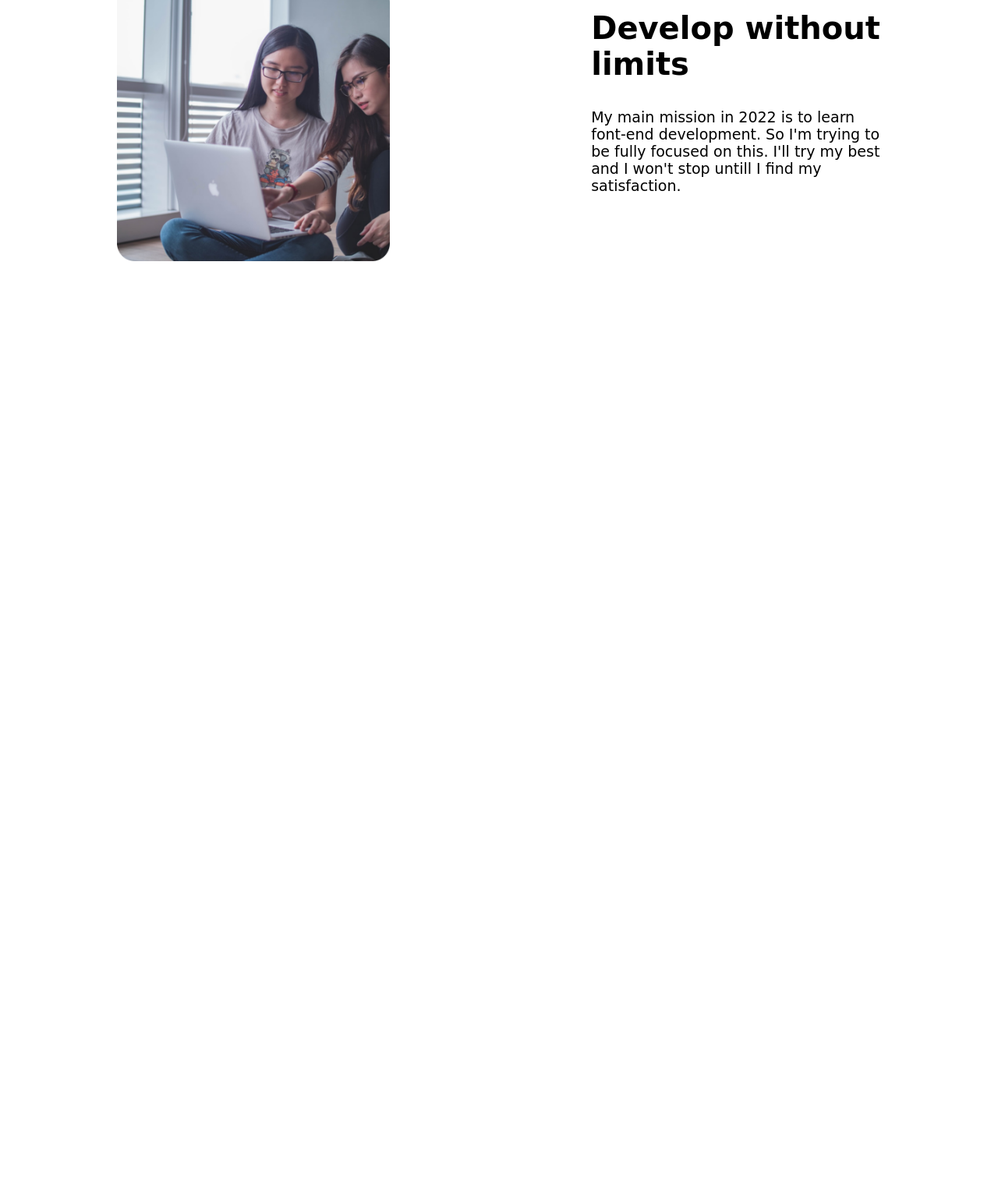
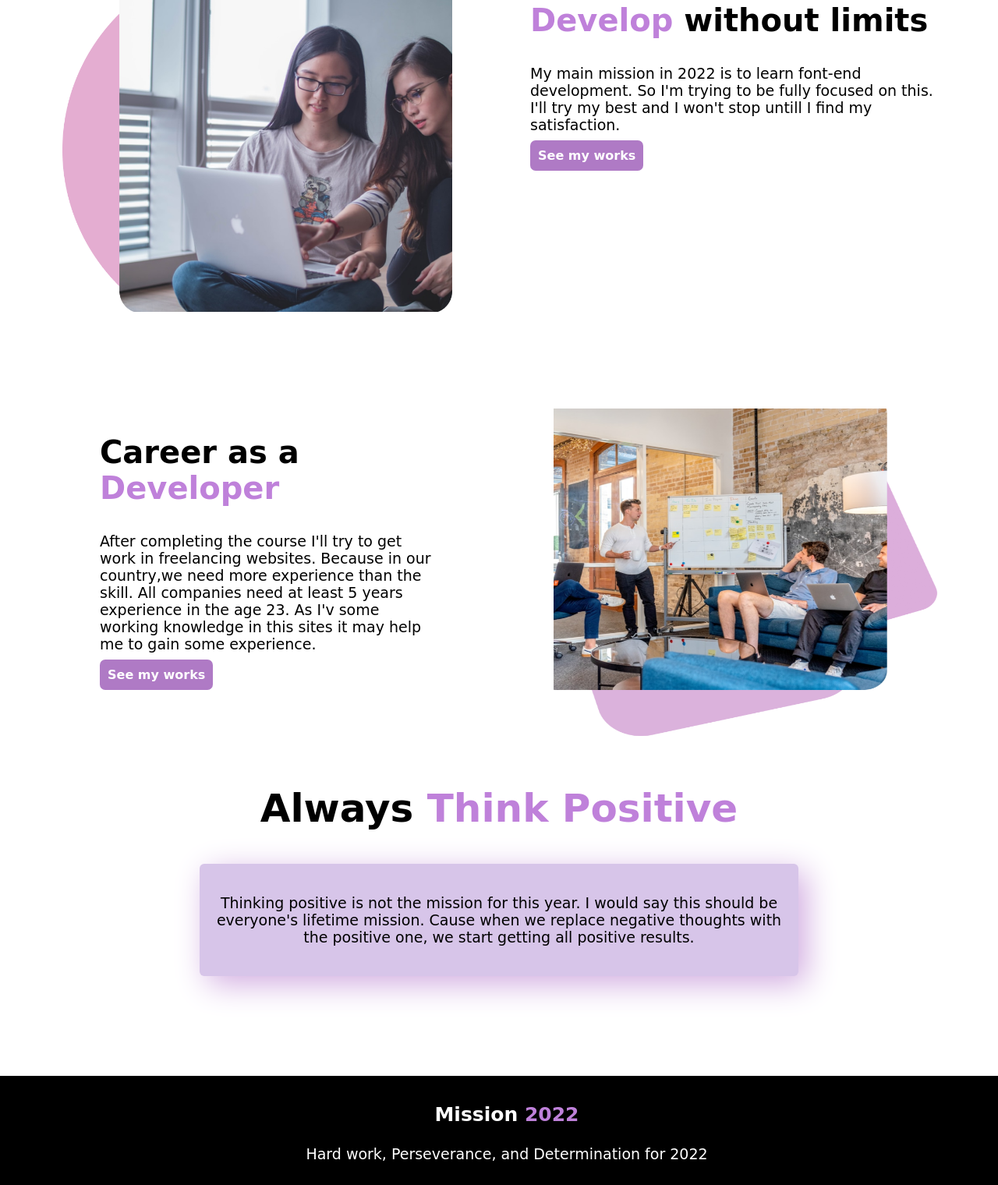
Before and after one commit to AnikaLabiba/my-mission-2022, a plain HTML site: page index.html in a window 1280 px wide. Shown: the part 1185-2705 px from the top of the page at 78% size. Before the commit the page ends 1574 px from the top, so only its background shows below. Drawn offline with Linux system fonts and the light colour scheme; a web font is replaced by a local one.

Commit message:
almost completed

```diff
--- a/index.html
+++ b/index.html
@@ -18,11 +18,11 @@
     <section class="flexible-container">
         <div class="flexible-item">
             <h1 id="first">Stay Focused on<br><span class="diffrent-color">Mission 2022</span></h1>
-            <p>"Mission is important to show that you are not that much powerless that any one can break you. Mission is
+            <p>"Mission is important to show that you are not powerless that any one can break you. Mission is
                 to prove yourself that what you are."</p>
             <a target="_blank"
-                href="https://thriveworks.com/blog/mission-vision-statements-purpose-motivation-satisfied-life/">Explore
-                now</a>
+                href="https://thriveworks.com/blog/mission-vision-statements-purpose-motivation-satisfied-life/"><b>Explore
+                    now</b></a>
         </div>
         <div class="flexible-item">
             <img src="img/shape/hello.png" alt="">
@@ -55,17 +55,49 @@
         </div>
     </section>
     <section class="flexible-container">
-        <div class="flexible-item">
-            <img src="img/coding.png" alt="">
+        <div class="flexible-item2">
+            <img src="img/code.png" alt="">
         </div>
         <div class="flexible-item2">
-            <h1 class="small-heading">Develop without limits</h1>
+            <h1 class="small-heading"><span class="diffrent-color">Develop</span> without limits</h1>
             <p>
                 My main mission in 2022 is to learn font-end development. So I'm trying to be fully focused on this.
                 I'll try my best and I won't stop untill I find my satisfaction.
             </p>
+            <a href=""><b>See my works</b></a>
         </div>
     </section>
+    <section class="flexible-container">
+
+        <div class="flexible-item2 development-para">
+            <h1 class="small-heading">Career as a <span class="diffrent-color">Developer</span></h1>
+            <p>
+                After completing the course I'll try to get work in freelancing websites. Because in our country,we need
+                more experience than the skill. All companies need at least 5 years experience in the age 23. As I'v
+                some working knowledge in this sites it may help me to gain some experience.
+            </p>
+            <a href=""><b>See my works</b></a>
+        </div>
+        <div class="flexible-item2">
+            <img src="img/lavander.png" alt="">
+        </div>
+    </section>
+    <section>
+        <h1 class="misson-h1">
+            Always <span class="diffrent-color">Think Positive</span>
+        </h1>
+        <div id="think-positive">
+            <p>Thinking positive is not the mission for this year. I would say this should be everyone's lifetime
+                mission. Cause when we replace negative thoughts with the positive one, we start getting all
+                positive
+                results.
+            </p>
+        </div>
+    </section>
+    <footer>
+        <h3>Mission <span class="diffrent-color">2022</span></h3>
+        <p>Hard work, Perseverance, and Determination for 2022</p>
+    </footer>
 
 </body>
 
--- a/style.css
+++ b/style.css
@@ -1,6 +1,7 @@
 body{
     font-family: 'Luxurious Roman', cursive;
     margin:0;
+    padding:0;
 }
 #first{
     font-size: 55px;
@@ -9,7 +10,7 @@ body{
     padding-left: 5px;
 }
 .diffrent-color{
-    color:rgb(187, 143, 206);
+    color:rgb(191, 129, 218);
 }
 .flexible-container{
     display: flex;
@@ -20,7 +21,6 @@ body{
     margin-left: 50px;
     padding-left: 100px;
     padding-top: 80px;
-
 }
 .flexible-item img{
     width: 350px;
@@ -50,30 +50,54 @@ a{
 }
 .mission-1{
     background-color: powderblue;
-
 }
 .mission-2{
     background-color: rgb(248, 217, 222);
-
 }
 .mission-3{
     background-color: rgb(240, 213, 234);
-
-}
+ }
 .mission-item img{
     background-position:left;
     width: 30%;
 }
 .small-heading{
     font-size: 40px;
-
 }
 .flexible-item2{
     width: 50%;
-    margin-left: 50px;
-    margin-right: 90px;
-    padding-left: 100px;
-    padding-right: 50px;
-    padding-top: 80px;
-
+    margin-left: 30px;
+    margin-right: 50px;
+    padding-right:20px;
+    margin-top: 70px;
 }
+.flexible-item2 img{
+    width:500px;
+    height: 430px;
+    padding-left:50px;
+}
+.development-para{
+    margin-left: 10%;
+}
+#think-positive{
+    text-align: center;
+    background-color: rgb(215, 197, 233);
+    border-radius: 6px;
+    box-shadow: 10px 10px 40px rgb(209, 171, 224);
+    margin-left: 20%;
+    margin-right: 20%;
+    margin-bottom: 10%;
+    padding:20px;
+ }
+footer{
+    background-color: black;
+    color: white;
+    text-align: center;
+    left: 0;
+    margin: 0;
+    width: 100%;
+    padding: 10px;
+}
+footer h3{
+    font-size: 25px;
+}
```
Also changed, not shown: img/code.png (added), img/coding.png (deleted), img/lavander.png (added), img/shape/hi.png (deleted), img/shape/shape-1.png (deleted), img/shape/shape-3.png (deleted), img/shape/shape-5.png (deleted), img/shape/shape-8.png (deleted), img/shape/side.png (added), 5 other files.
